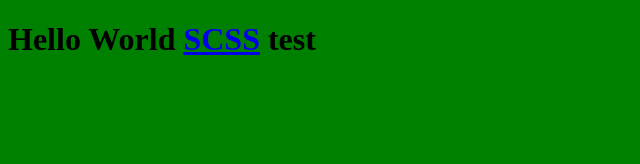
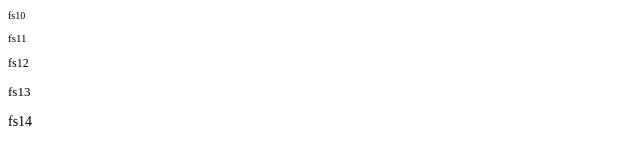
Before and after one commit to mondai40/SASSPractice, a website: page index.html in a window 1280 px wide. Shown: the whole page, without its empty margins (0-640 px from the left). Drawn offline with Linux system fonts and the light colour scheme.

Commit message:
learnt how to user loop

```diff
--- a/index.html
+++ b/index.html
@@ -8,6 +8,10 @@
     <title>Document</title>
 </head>
 <body>
-    <h1>Hello World <a href="#">SCSS</a> test</h1>
+    <p class="fs10">fs10</p>
+    <p class="fs11">fs11</p>
+    <p class="fs12">fs12</p>
+    <p class="fs13">fs13</p>
+    <p class="fs14">fs14</p>
 </body>
 </html>
--- a/scss/style.scss
+++ b/scss/style.scss
@@ -1,11 +1,24 @@
-$x: 19;
+// body {
+//     @for $i from 10 through 14 {
+//         .fs#{$i} {
+//             font-size: #{$i}px;
+//         }
+//     }
+// }
+
+$i: 10;
 
 body {
-    @if $x >= 30 {
-        background-color: red;
-    } @else if $x >= 20 {
-        background-color: blue;
-    } @else {
-        background-color: green;
+    @while $i <= 14 {
+        .fs#{$i} {
+            font-size: #{$i}px;
+        }
+        $i: $i + 1;
     }
 }
+
+// @for $i from 10 to 14 {
+//     .fs#{$i} {
+//         font-size: #{$i}px;
+//     }
+// }
```
Also changed, not shown: css/style.css, 1 other file.
